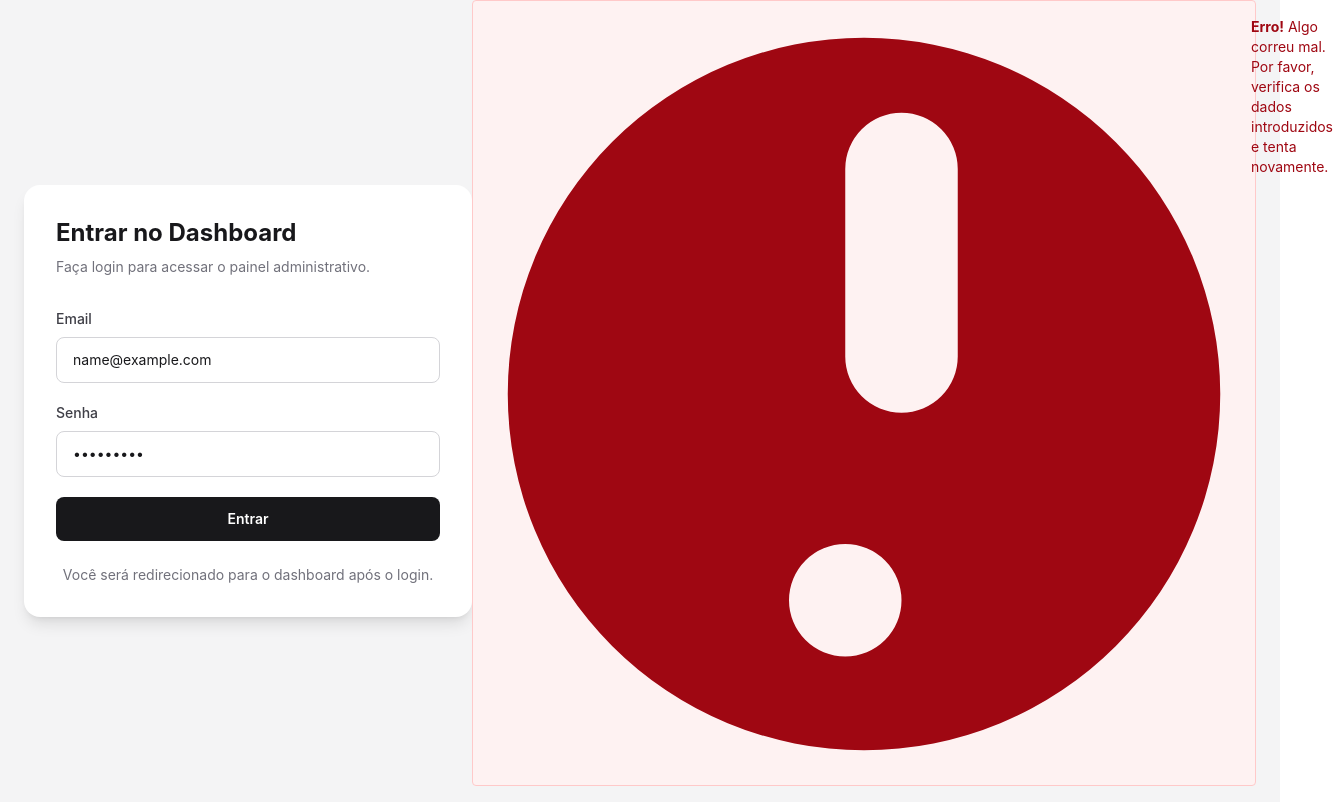
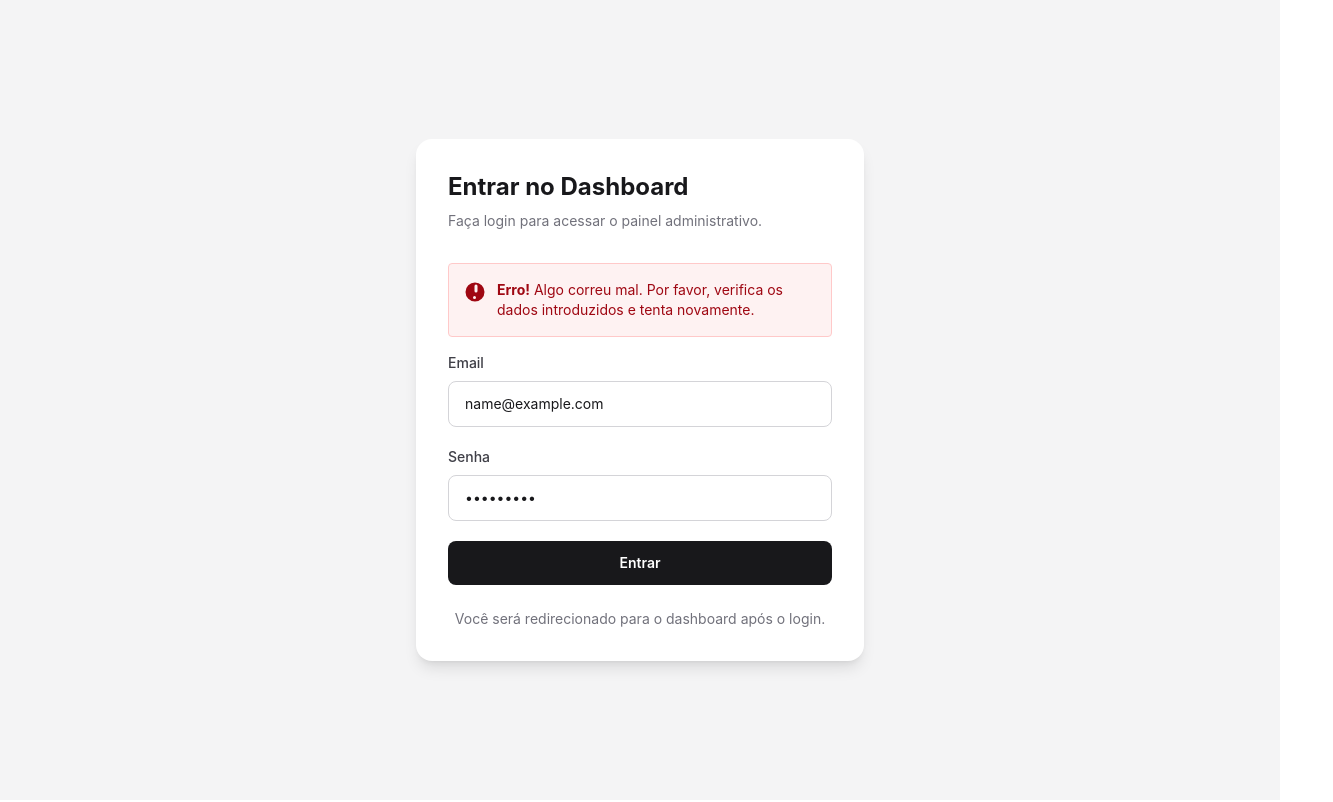
Before and after one commit to Luiz-de-Lima/admin-dashboard, a React (Vite) app: page /login in a window 1280 px wide. Both pictures are taken after typing "name@example.com", "Sample123" into the empty fields and a click on the button "Entrar". Shown: the whole page, 1333 px wide, since content can reach past the window. Built offline with nearby package versions, Linux system fonts and the light colour scheme.

Commit message:
fix: verificação de senha no login e code review final

```diff
--- a/src/context/AuthProvider.tsx
+++ b/src/context/AuthProvider.tsx
@@ -11,6 +11,8 @@ export const AuthProvider = ({ children }: { children: React.ReactNode }) => {
   const login = (email: string, password: string) => {
     const allUsers = getUsers();
     const userFound = allUsers.find((u) => u.email === email);
+
+    if (password === "") return false;
     if (userFound) {
       setUser(userFound);
 
--- a/src/pages/LoginPage/index.tsx
+++ b/src/pages/LoginPage/index.tsx
@@ -48,6 +48,27 @@ const LoginPage = () => {
             Faça login para acessar o painel administrativo.
           </p>
         </div>
+        {erro && (
+          <div
+            className="flex p-4 mb-4 text-sm text-red-800 rounded bg-red-50 border border-red-200"
+            role="alert"
+          >
+            <svg
+              className="flex-shrink-0 inline h-5 w-5 shrink-0 me-3 mt-[2px]"
+              aria-hidden="true"
+              xmlns="http://www.w3.org/2000/svg"
+              fill="currentColor"
+              viewBox="0 0 20 20"
+            >
+              <path d="M10 .5a9.5 9.5 0 1 0 9.5 9.5A9.51 9.51 0 0 0 10 .5ZM9.5 4a1.5 1.5 0 1 1 3 0v5a1.5 1.5 0 0 1-3 0V4Zm1.5 11.5a1.5 1.5 0 1 1-3 0 1.5 1.5 0 0 1 3 0Z" />
+            </svg>
+
+            <div>
+              <span className="font-bold">Erro!</span> Algo correu mal. Por
+              favor, verifica os dados introduzidos e tenta novamente.
+            </div>
+          </div>
+        )}
 
         <div className="space-y-5">
           <div>
@@ -100,27 +121,6 @@ const LoginPage = () => {
           Você será redirecionado para o dashboard após o login.
         </p>
       </form>
-      {erro && (
-        <div
-          className="flex p-4 mb-4 text-sm text-red-800 rounded bg-red-50 border border-red-200"
-          role="alert"
-        >
-          <svg
-            className="flex-shrink-0 inline w-full h-full me-3 mt-[2px]"
-            aria-hidden="true"
-            xmlns="http://www.w3.org/2000/svg"
-            fill="currentColor"
-            viewBox="0 0 20 20"
-          >
-            <path d="M10 .5a9.5 9.5 0 1 0 9.5 9.5A9.51 9.51 0 0 0 10 .5ZM9.5 4a1.5 1.5 0 1 1 3 0v5a1.5 1.5 0 0 1-3 0V4Zm1.5 11.5a1.5 1.5 0 1 1-3 0 1.5 1.5 0 0 1 3 0Z" />
-          </svg>
-
-          <div>
-            <span className="font-bold">Erro!</span> Algo correu mal. Por favor,
-            verifica os dados introduzidos e tenta novamente.
-          </div>
-        </div>
-      )}
     </div>
   );
 };
--- a/src/pages/UsersPage/index.tsx
+++ b/src/pages/UsersPage/index.tsx
@@ -69,7 +69,6 @@ const UsersPage = () => {
       return;
     }
 
-    console.log("Dados válidos:", data);
     setModalIsOpen(false);
   };
   const handleOpenDeleteModal = (user: User) => {
@@ -83,7 +82,6 @@ const UsersPage = () => {
     if (!userToDelete) return;
     const deleted = removeUser(userToDelete.id);
     if (!deleted) {
-      console.error("Usuário não encontrado");
       return;
     }
     setUserToDelete(null);
```
